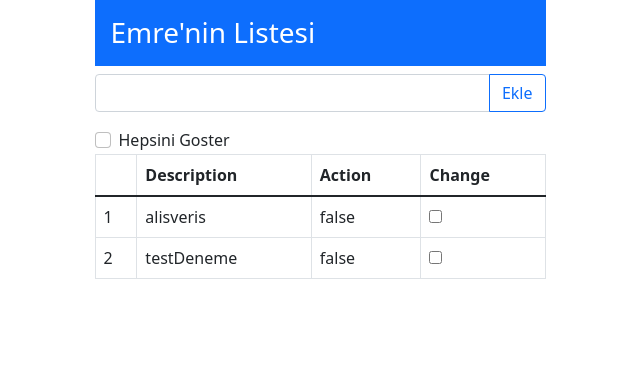
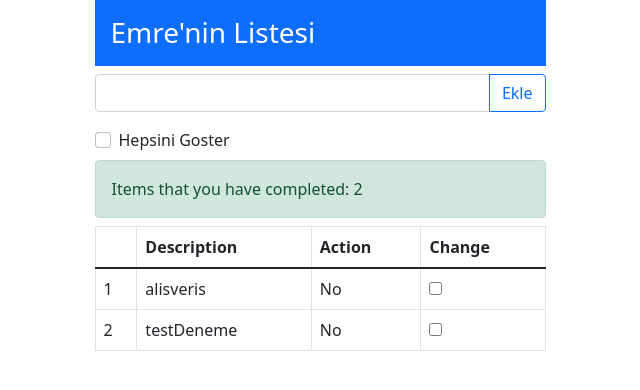
Before and after one commit to paybackday/AngularToDo, an Angular app: page / in a window 1280 px wide. Shown: the top 390 px of the page, without its empty margins (320-960 px from the left). Built offline with nearby package versions, Linux system fonts and the light colour scheme.

Commit message:
Conditional statements ngIf and ngSwitch added

```diff
--- a/src/app/todo/todo.component.html
+++ b/src/app/todo/todo.component.html
@@ -13,8 +13,11 @@
                 <label for="displayAll" class="form-check-label">Hepsini Goster</label>
             </div>
 
+            <div class="my-2 alert alert-success">
+               Items that you have completed: {{geCompletedItemsCount()}}
+            </div>
 
-
+        <ng-template #itemsTable>
             <table class="table table-bordered">
                 <thead>
                     <tr>
@@ -28,14 +31,26 @@
                     <tr *ngFor="let item of getItems(); let i =index">
                         <td>{{i+1}}</td>
                         <td>{{item.description}}</td>
-                        <td>{{item.action}}</td>
                         <td>
-                            <input type="checkbox" [(ngModel)]="item.action" name="" id="">
+                            <!-- <div *ngIf="item.action">Yes</div>
+                            <div *ngIf="!item.action">No</div> -->
+                            <div [ngSwitch]="item.action">
+                                <div *ngSwitchCase="true">Yes</div>
+                                <div *ngSwitchDefault>No</div>
+                            </div>
+                        </td>
+                        <td>
+                            <input type="checkbox" [(ngModel)]="item.action">
                         </td>
 
                     </tr>
                 </tbody>
             </table>
+        </ng-template>
+
+            <div class="alert alert-warning" *ngIf="getItems().length == 0; else itemsTable">
+                All items completed.
+            </div>
         </div>
     </div>
 </div>
--- a/src/app/todo/todo.component.ts
+++ b/src/app/todo/todo.component.ts
@@ -48,6 +48,11 @@ export class TodoComponent implements OnInit {
     }
   }
 
+  public geCompletedItemsCount(){
+    return this.model.items.filter(x=>x.action).length;
+
+  }
+
   //As we do on other language we should define a class model for list etc. For we doing this firstly let we create '.ts' file inside of the app folder.
 
 
--- a/src/app/todoItem.ts
+++ b/src/app/todoItem.ts
@@ -4,9 +4,9 @@ export class ToDoItem{
 
     // When we define class, TypeScript is going to give error to us about defined properties because TypeScript always request first time initialize parameter. For the solve this problem firstly we should go to tsconfig.json where have been typescript configurations. We need to define strictNullChecks : false under the compiler options settings.
 
-// OR
+    // OR
 
-//As seen below we can create constructor with parameters for assign to properties.
+    //As seen below we can create constructor with parameters for assign to properties.
 
     constructor(description:string, action:boolean){
         this.description=description;
```
